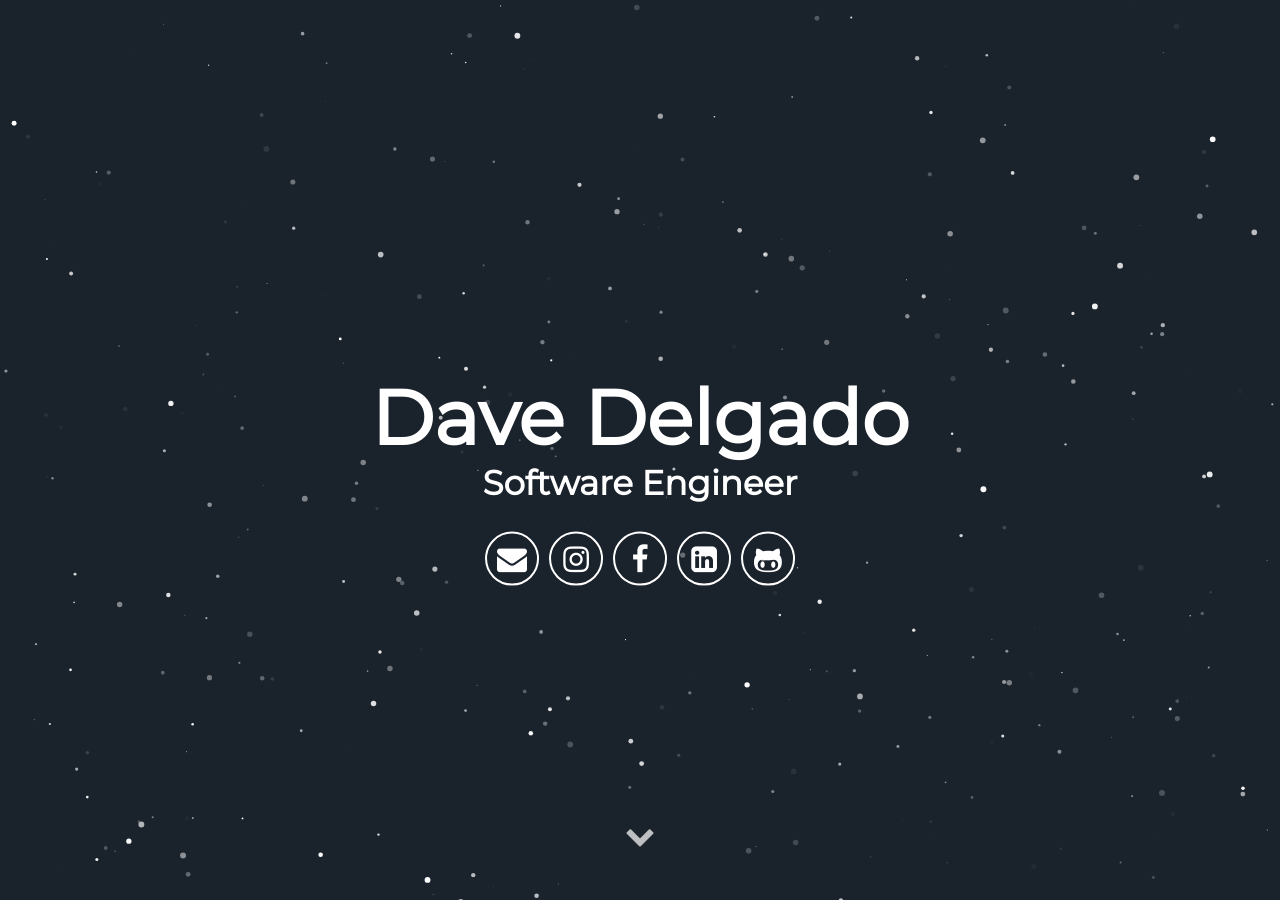
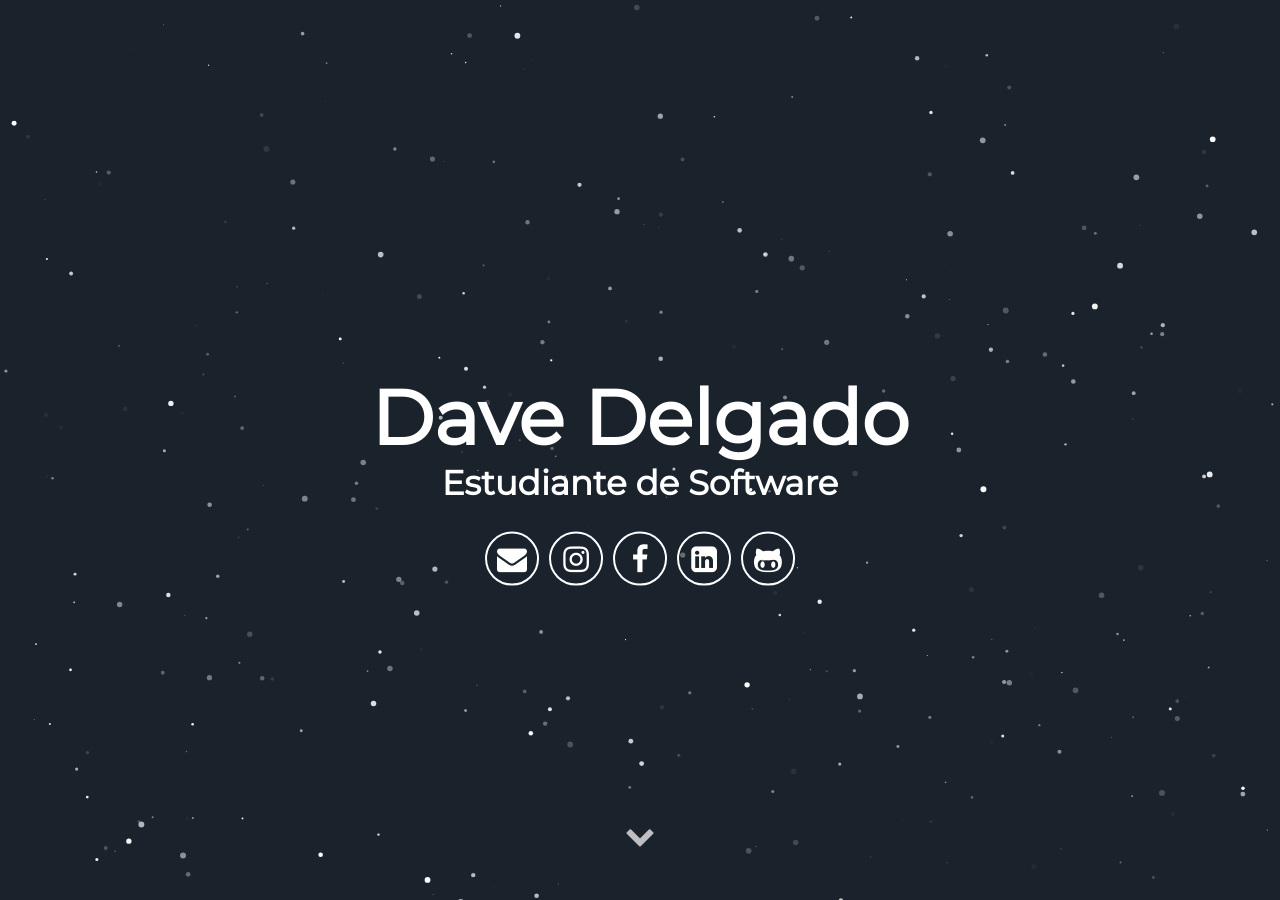
Before and after one commit to DaveNPlay/index, a Jekyll site: the page built from index.html, in a window 1280 px wide and 900 px high. Built offline with Jekyll 4.4.1, drawn with Linux system fonts in a browser that asks for light colours; some web fonts are replaced.

Commit message:
Update _config.yml

```diff
--- a/_config.yml
+++ b/_config.yml
@@ -7,8 +7,8 @@ description: Jekyll Theme Minimal Resume
 # User settings
 username: Dave Delgado
 user_description: I\'m a nomad Software Engineer, always searching for the next challenge; no task is too scary nor too difficult. Lately I have been immersed in the <b>crypto-world</b> working for Radix, a London based startup trying to create the next massive scalable DLT. I'm one of the two guys behind all the JS related stuff. Visit my blog here <a href="https://mauriciourraco.com" target="_blank">https://mauriciourraco.com</a>
-user_title: Software Engineer
-email: mauriurraco@gmail.com
+user_title: Estudiante de Software
+email: dave.delgadog@hotmail.com
 # twitter_username: lorem_ipsum
 # github_username:  lorem_ipsum
 # gplus_username:  lorem_ipsum
```
